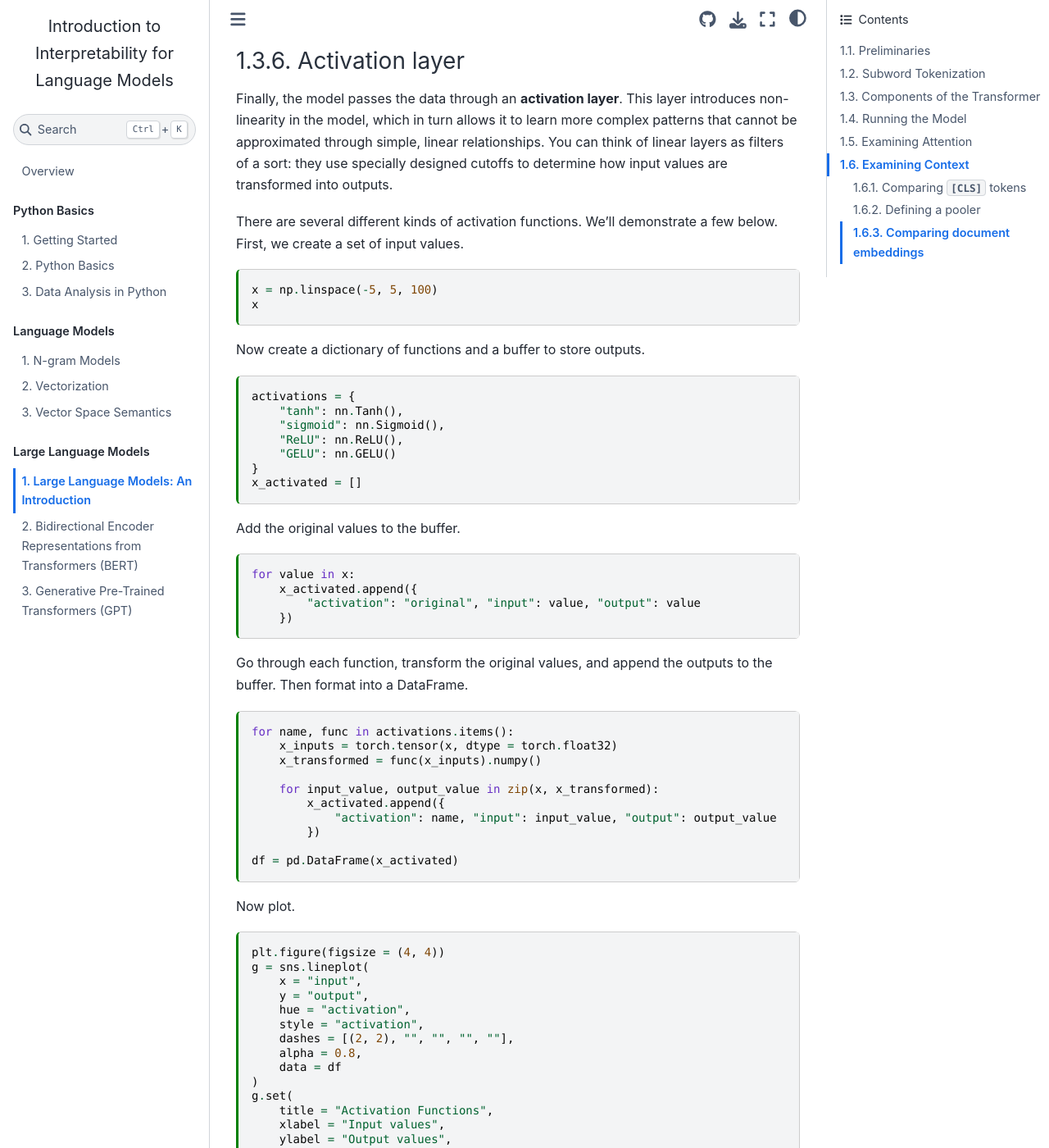
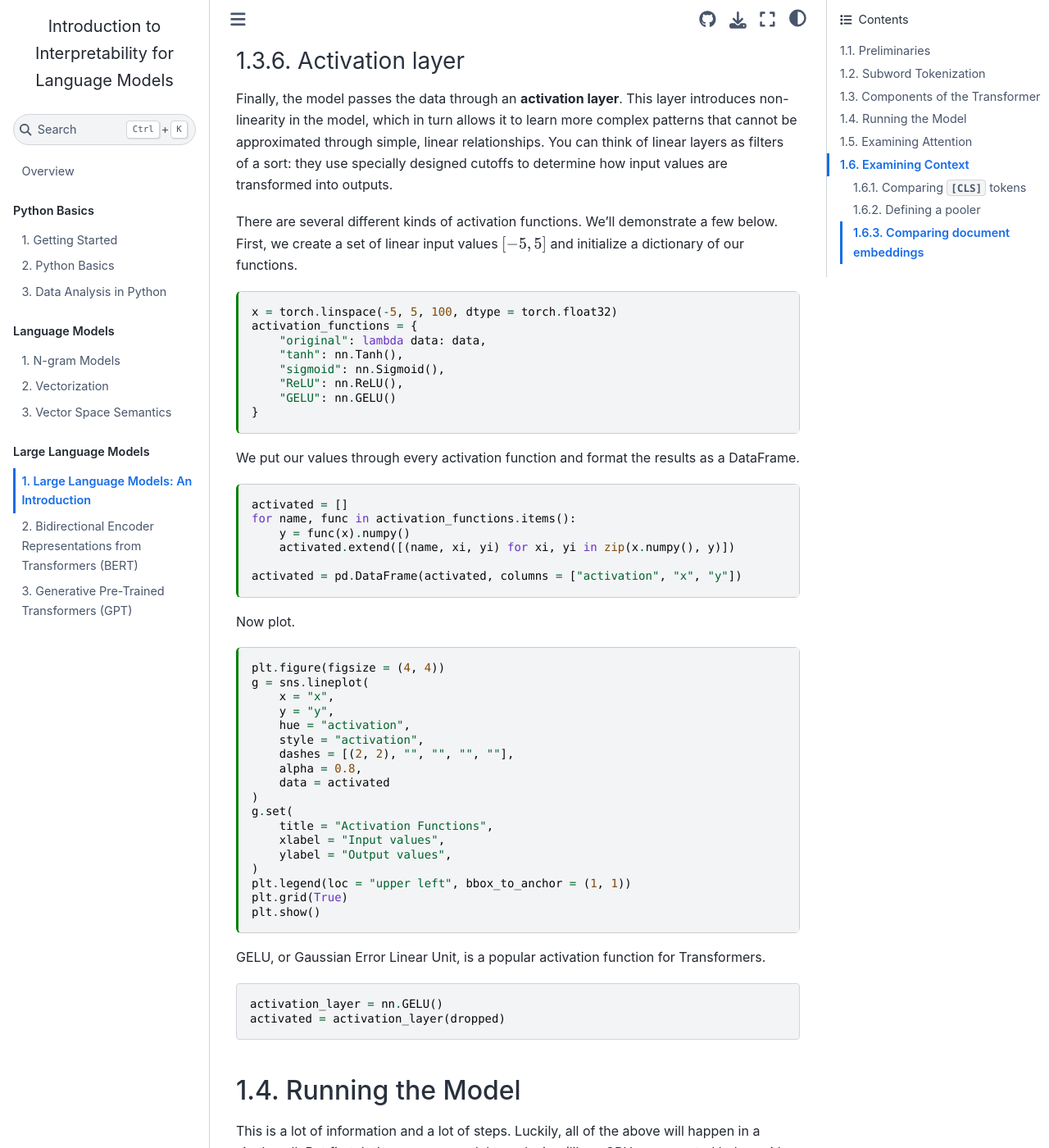
Before and after one commit to t-shoemaker/2024_dtl_lm-interpretability, a Jupyter Book: the page built from chapters/07_intro-to-llms.md, in a window 1280 px wide and 1400 px high, scrolled down 12089 px. Shown: the whole window at 82% size. Built offline with Jupyter Book 1.0.4 settings and Sphinx 7.4.7 and the Sphinx Book theme 1.1.4, drawn with Linux system fonts in a browser that asks for light colours.

Commit message:
Cleaning up

````diff
--- a/chapters/07_intro-to-llms.md
+++ b/chapters/07_intro-to-llms.md
@@ -627,49 +627,30 @@ specially designed cutoffs to determine how input values are transformed into
 outputs.
 
 There are several different kinds of activation functions. We'll demonstrate a
-few below. First, we create a set of input values.
+few below. First, we create a set of linear input values $[-5, 5]$ and
+initialize a dictionary of our functions.
 
 ```{code-cell}
-:tags: [output_scroll]
-x = np.linspace(-5, 5, 100)
-x
-```
-
-Now create a dictionary of functions and a buffer to store outputs.
-
-```{code-cell}
-activations = {
+x = torch.linspace(-5, 5, 100, dtype = torch.float32)
+activation_functions = {
+    "original": lambda data: data,
     "tanh": nn.Tanh(),
     "sigmoid": nn.Sigmoid(),
     "ReLU": nn.ReLU(),
     "GELU": nn.GELU()
 }
-x_activated = []
 ```
 
-Add the original values to the buffer.
+We put our values through every activation function and format the results as a
+DataFrame.
 
 ```{code-cell}
-for value in x:
-    x_activated.append({
-        "activation": "original", "input": value, "output": value
-    })
-```
+activated = []
+for name, func in activation_functions.items():
+    y = func(x).numpy()
+    activated.extend([(name, xi, yi) for xi, yi in zip(x.numpy(), y)])
 
-Go through each function, transform the original values, and append the outputs
-to the buffer. Then format into a DataFrame.
-
-```{code-cell}
-for name, func in activations.items():
-    x_inputs = torch.tensor(x, dtype = torch.float32)
-    x_transformed = func(x_inputs).numpy()
-
-    for input_value, output_value in zip(x, x_transformed):
-        x_activated.append({
-            "activation": name, "input": input_value, "output": output_value
-        })
-
-df = pd.DataFrame(x_activated)
+activated = pd.DataFrame(activated, columns = ["activation", "x", "y"])
 ```
 
 Now plot.
@@ -677,13 +658,13 @@ Now plot.
 ```{code-cell}
 plt.figure(figsize = (4, 4))
 g = sns.lineplot(
-    x = "input",
-    y = "output",
+    x = "x",
+    y = "y",
     hue = "activation",
     style = "activation",
     dashes = [(2, 2), "", "", "", ""],
     alpha = 0.8,
-    data = df
+    data = activated
 )
 g.set(
     title = "Activation Functions",
````
